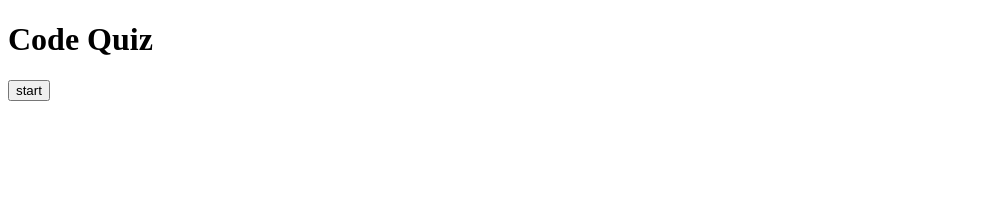
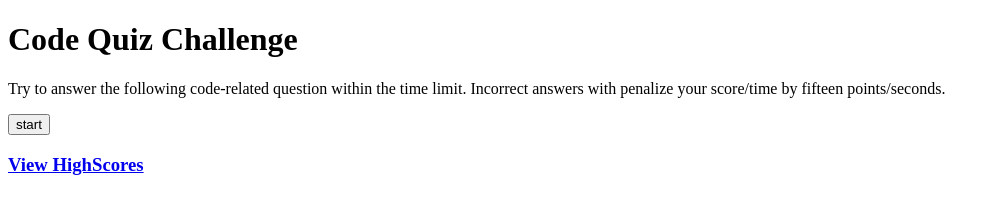
Before and after one commit to abelzer09/code_quiz, a plain HTML site: page index.html in a window 1280 px wide. Shown: the whole page, without its empty margins (0-1000 px from the left). Drawn offline with Linux system fonts and the light colour scheme.

Commit message:
created highscore html file and linked it to index.html, added rules to html

```diff
--- a/assets/js/script.js
+++ b/assets/js/script.js
@@ -7,6 +7,8 @@ var questionsEl = document.getElementById("questions");
 var counter = 0;
 var score = 0;
 var time = 5;
+var head = document.getElementById("header");
+
 
 startBtn.addEventListener("click",function(){
     var gameTimer = setInterval(function(){
--- a/index.html
+++ b/index.html
@@ -1,5 +1,6 @@
 <!DOCTYPE html>
 <html lang="en">
+
 <head>
     <meta charset="UTF-8">
     <meta http-equiv="X-UA-Compatible" content="IE=edge">
@@ -7,14 +8,19 @@
     <link rel="stylesheet" href="./assets/css/style.css">
     <title>Code Quiz</title>
 </head>
+
 <body>
-    <h1>Code Quiz</h1>
-    <p id="rules"></p>
+    <h1 id="header">Code Quiz Challenge</h1>
+    <section id="rules">
+        <p>Try to answer the following code-related question within the time limit. Incorrect answers with penalize your
+            score/time by fifteen points/seconds.</p>
+    </section>
     <button id="start">start</button>
     <div id="timer"></div>
-    <div id="scores"></div>
+    <h3 id="scores"><a href="./hsindex.html">View HighScores</a></h3>
     <div id="questions"></div>
     <div id="answers"></div>
     <script src="./assets/js/script.js"></script>
 </body>
+
 </html>
```
Also changed, not shown: hsindex.html (added, +13 -0 lines).
